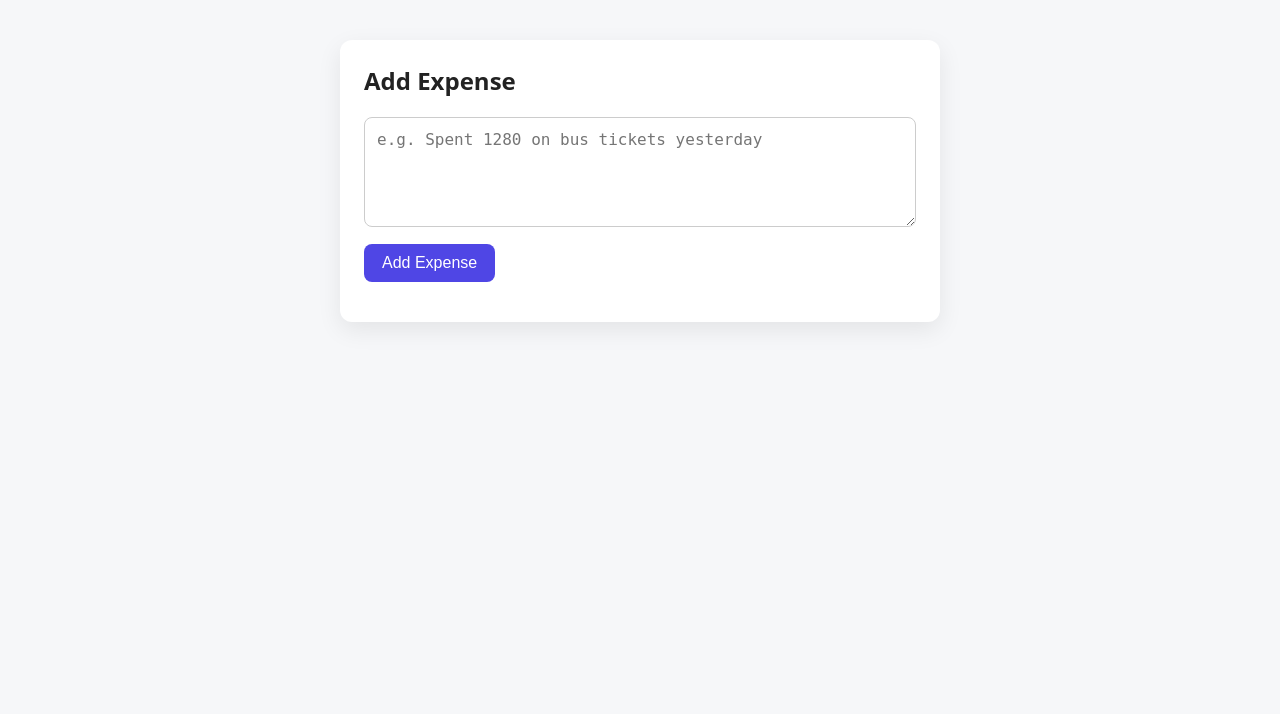
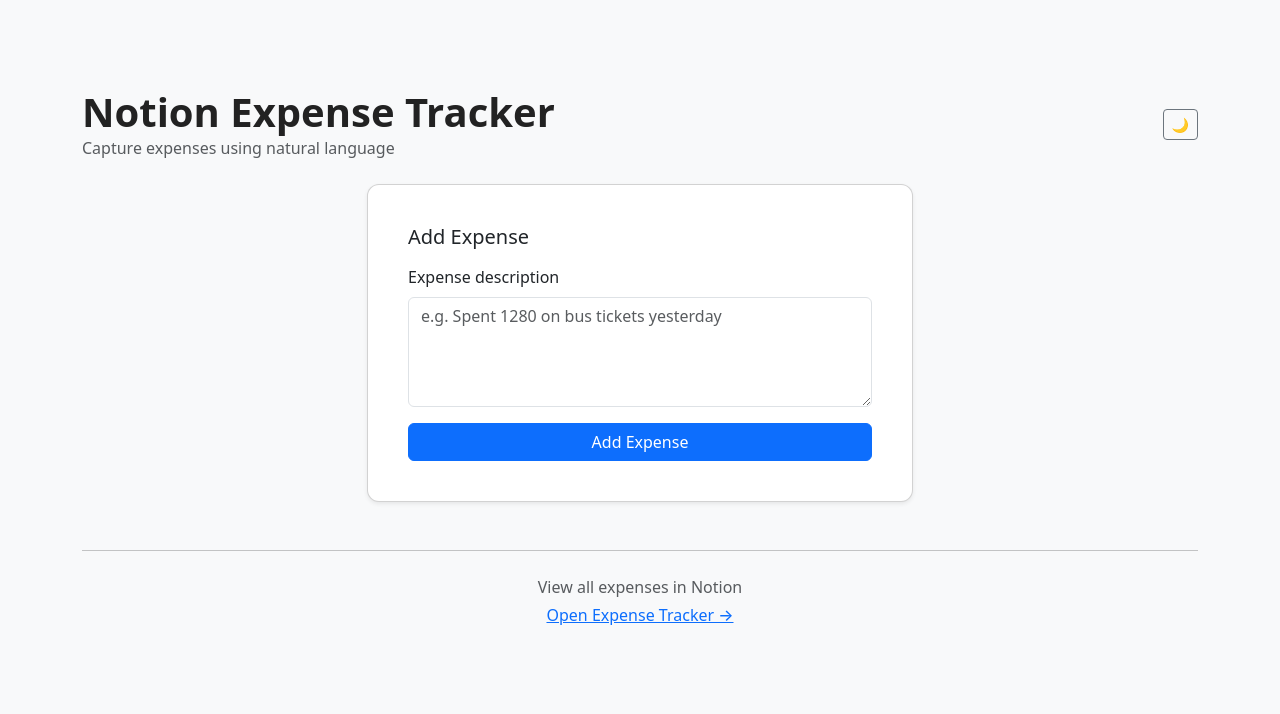
Before and after one commit to ruthvik-ch/notion-expense-tracker, a Flask app: page / in a window 1280 px wide. Shown: the top 714 px of the page. Run offline with Flask 3, Linux system fonts and the light colour scheme.

Commit message:
add notion url

```diff
--- a/app/static/main.js
+++ b/app/static/main.js
@@ -1,20 +1,56 @@
+// --------------------
+// THEME TOGGLE
+// --------------------
+(function initTheme() {
+    const html = document.documentElement;
+    const toggleBtn = document.getElementById("theme-toggle");
+
+    if (!toggleBtn) return;
+
+    const storedTheme = localStorage.getItem("theme");
+    const systemPrefersDark = window.matchMedia("(prefers-color-scheme: dark)").matches;
+
+    const initialTheme = storedTheme || (systemPrefersDark ? "dark" : "light");
+    html.setAttribute("data-bs-theme", initialTheme);
+    updateToggleIcon(initialTheme);
+
+    toggleBtn.addEventListener("click", () => {
+        const currentTheme = html.getAttribute("data-bs-theme");
+        const newTheme = currentTheme === "dark" ? "light" : "dark";
+
+        html.setAttribute("data-bs-theme", newTheme);
+        localStorage.setItem("theme", newTheme);
+        updateToggleIcon(newTheme);
+    });
+
+    function updateToggleIcon(theme) {
+        toggleBtn.textContent = theme === "dark" ? "☀️" : "🌙";
+    }
+})();
+
+
+// --------------------
+// EXPENSE SUBMIT
+// --------------------
 async function submitExpense() {
-    const text = document.getElementById("expenseText").value.trim();
+    const textArea = document.getElementById("expenseText");
     const statusDiv = document.getElementById("status");
+    const submitBtn = document.getElementById("submit-btn");
+
+    const text = textArea.value.trim();
 
     if (!text) {
-        statusDiv.innerHTML = "<span class='error'>Please enter expense text</span>";
+        showStatus("Please enter expense text", "danger");
         return;
     }
 
-    statusDiv.innerHTML = "⏳ Adding expense...";
+    submitBtn.disabled = true;
+    submitBtn.textContent = "Adding...";
 
     try {
         const response = await fetch("/expense/text", {
             method: "POST",
-            headers: {
-                "Content-Type": "application/json"
-            },
+            headers: { "Content-Type": "application/json" },
             body: JSON.stringify({ text })
         });
 
@@ -24,16 +60,23 @@ async function submitExpense() {
             throw new Error(data.error || "Failed to add expense");
         }
 
-        statusDiv.innerHTML = `
-            <div class="success">
-                ✅ Expense added successfully<br/>
-                <pre>${JSON.stringify(data.parsed, null, 2)}</pre>
-            </div>
-        `;
+        showStatus(
+            `Expense added successfully!<pre class="mt-2">${JSON.stringify(data.parsed, null, 2)}</pre>`,
+            "success"
+        );
 
-        document.getElementById("expenseText").value = "";
+        textArea.value = "";
 
     } catch (err) {
-        statusDiv.innerHTML = `<span class='error'>❌ ${err.message}</span>`;
+        showStatus(err.message, "danger");
+    } finally {
+        submitBtn.disabled = false;
+        submitBtn.textContent = "Add Expense";
     }
 }
+
+function showStatus(message, type) {
+    const statusDiv = document.getElementById("status");
+    statusDiv.className = `alert alert-${type}`;
+    statusDiv.innerHTML = message;
+}
--- a/app/templates/index.html
+++ b/app/templates/index.html
@@ -1,25 +1,121 @@
 <!DOCTYPE html>
-<html lang="en">
+<html lang="en" data-bs-theme="light">
 <head>
     <meta charset="UTF-8" />
+    <meta name="viewport" content="width=device-width, initial-scale=1" />
     <title>Notion Expense Tracker</title>
-        <link
-      rel="stylesheet"
-      href="{{ url_for('static', filename='css/style.css') }}"
+
+    <!-- Bootstrap CSS -->
+    <link
+        href="https://cdn.jsdelivr.net/npm/bootstrap@5.3.3/dist/css/bootstrap.min.css"
+        rel="stylesheet"
+    />
+
+    <!-- Custom CSS -->
+    <link
+        rel="stylesheet"
+        href="{{ url_for('static', filename='css/style.css') }}"
     />
 </head>
-<body>
 
-<div class="card">
-    <h2>Add Expense</h2>
+<body class="bg-light">
 
-    <textarea id="expenseText" placeholder="e.g. Spent 1280 on bus tickets yesterday"></textarea>
+<main class="container py-5">
 
-    <button onclick="submitExpense()">Add Expense</button>
+    <!-- Header -->
+    <header class="d-flex justify-content-between align-items-center mb-4">
+        <div>
+            <h1 class="fw-bold mb-0">Notion Expense Tracker</h1>
+            <p class="text-muted mb-0">
+                Capture expenses using natural language
+            </p>
+        </div>
 
-    <div class="status" id="status"></div>
-</div>
+        <!-- Theme Toggle -->
+        <button
+            id="theme-toggle"
+            class="btn btn-outline-secondary btn-sm"
+            type="button"
+            aria-label="Toggle dark mode"
+        >
+            🌙
+        </button>
+    </header>
 
-<script src="/static/main.js"></script>
+    <!-- Expense Entry -->
+    <section class="row justify-content-center">
+        <div class="col-md-8 col-lg-6">
+
+            <div class="card shadow-sm">
+                <div class="card-body">
+
+                    <h2 class="h5 mb-3">Add Expense</h2>
+
+                    <form onsubmit="return false;">
+                        <div class="mb-3">
+                            <label for="expenseText" class="form-label">
+                                Expense description
+                            </label>
+
+                            <textarea
+                                id="expenseText"
+                                class="form-control"
+                                rows="4"
+                                placeholder="e.g. Spent 1280 on bus tickets yesterday"
+                            ></textarea>
+                        </div>
+
+                        <div class="d-grid">
+                            <button
+                                type="submit"
+                                id="submit-btn"
+                                class="btn btn-primary"
+                                onclick="submitExpense()"
+                            >
+                                Add Expense
+                            </button>
+                        </div>
+                    </form>
+
+                </div>
+            </div>
+
+        </div>
+    </section>
+
+    <!-- Status / Feedback -->
+    <section class="row justify-content-center mt-4">
+        <div class="col-md-8 col-lg-6">
+            <div
+                id="status"
+                class="alert d-none"
+                role="alert"
+            ></div>
+        </div>
+    </section>
+
+
+    <hr class="my-4" />
+
+<section class="text-center">
+    <p class="text-muted mb-1">
+        View all expenses in Notion
+    </p>
+
+    <a
+        href="https://sticky-muenster-961.notion.site/Expense-Tracker-Rk-2d9a381d3e0580239c83dfc6e56617b0"
+        target="_blank"
+        rel="noopener noreferrer"
+        class="link-primary fw-medium"
+    >
+        Open Expense Tracker →
+    </a>
+</section>
+
+</main>
+
+<!-- Main JS -->
+<script src="{{ url_for('static', filename='main.js') }}"></script>
+
 </body>
 </html>
```
Also changed, not shown: README.md.
